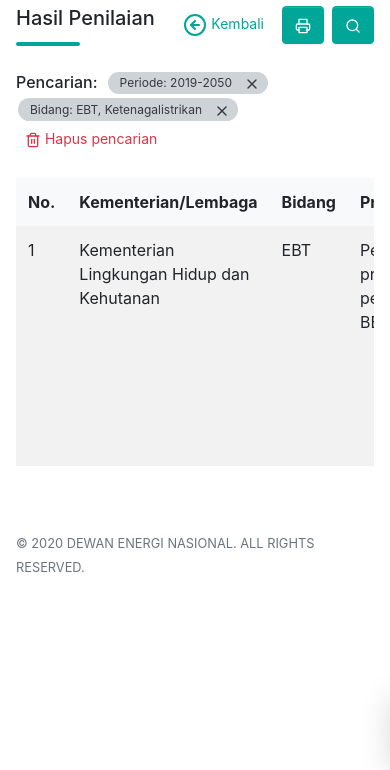
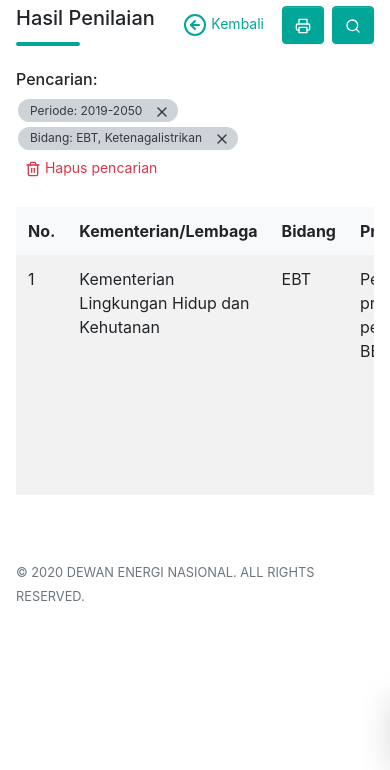
Before and after one commit to firmanhs85/demo-den, a plain HTML site: page dashboard-detail-1.1.html in a window 390 px wide. Shown: the part 74-844 px from the top of the page. Drawn offline with nearby package versions, Linux system fonts and the light colour scheme.

Commit message:
fix search result title

```diff
--- a/dashboard-detail-1.1.html
+++ b/dashboard-detail-1.1.html
@@ -107,8 +107,8 @@
 
                     </div>
                 </div>
-                <div class="d-flex flex-wrap align-items-center mt-3">
-                     <h6 class="d-inline-bock mr-2 mb-0">Pencarian:</h6>
+                <div class=" mt-3">
+                     <h6 class="d-block d-sm-inline-block mr-2 mb-2 mb-0">Pencarian:</h6>
 
                     <div class="tag-badge">Periode: 2019-2050 <span class="dismiss-tag"><i data-feather="x" class="feather-16"></i></span>
 
```
Also changed, not shown: kegiatan-search.html (+1 -1 lines).
